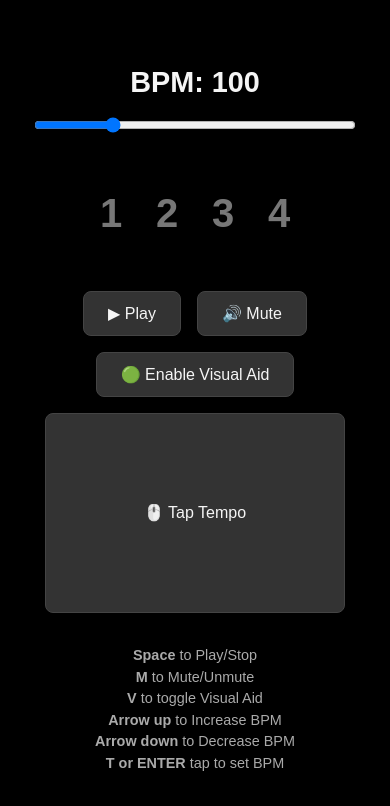
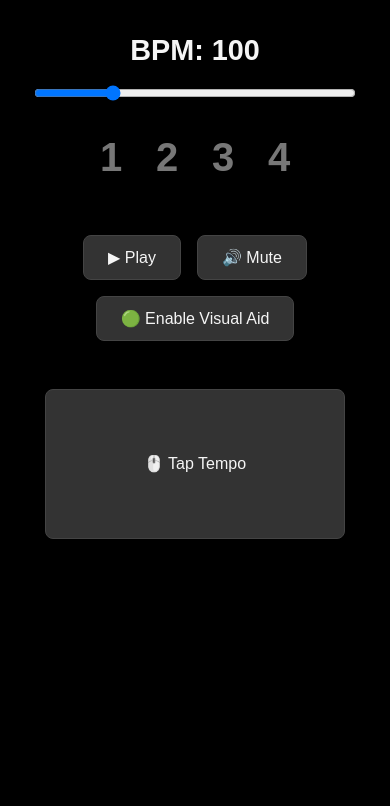
Before and after one commit to artur-gajewski/ag-metronome, a React (Vite) app: page / in a window 390 px wide. Shown: the top 806 px of the page. Built offline with nearby package versions, Linux system fonts and the light colour scheme.

Commit message:
Small tewaks

```diff
--- a/src/App.css
+++ b/src/App.css
@@ -188,3 +188,23 @@ body,
 .container.flash .hint {
     color: #666;
 }
+
+
+@media (max-width: 600px) {
+    .content {
+        margin-top: 0;
+    }
+
+    .beats {
+        margin-top: 0;
+    }
+
+    .button-large {
+        height: 150px;
+        margin-top: 2em;
+    }
+
+    .hint {
+        display: none;
+    }
+}
--- a/src/App.tsx
+++ b/src/App.tsx
@@ -74,8 +74,7 @@ function App() {
             }
 
             const clamped = Math.min(300, Math.max(40, Math.round(bpmCalc)));
-            // Light smoothing to avoid abrupt jumps
-            setBpm(prev => Math.round((prev * 0.4) + (clamped * 0.6)));
+            setBpm(prev => Math.round(prev * 0.3 + clamped * 0.7));
         }
     };
 
```
